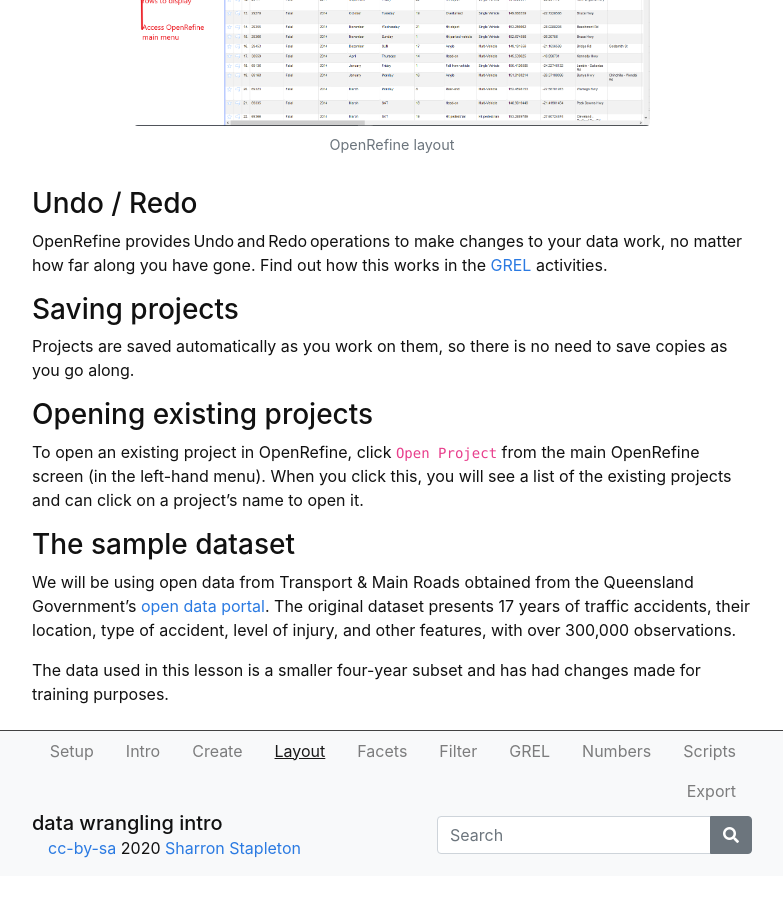
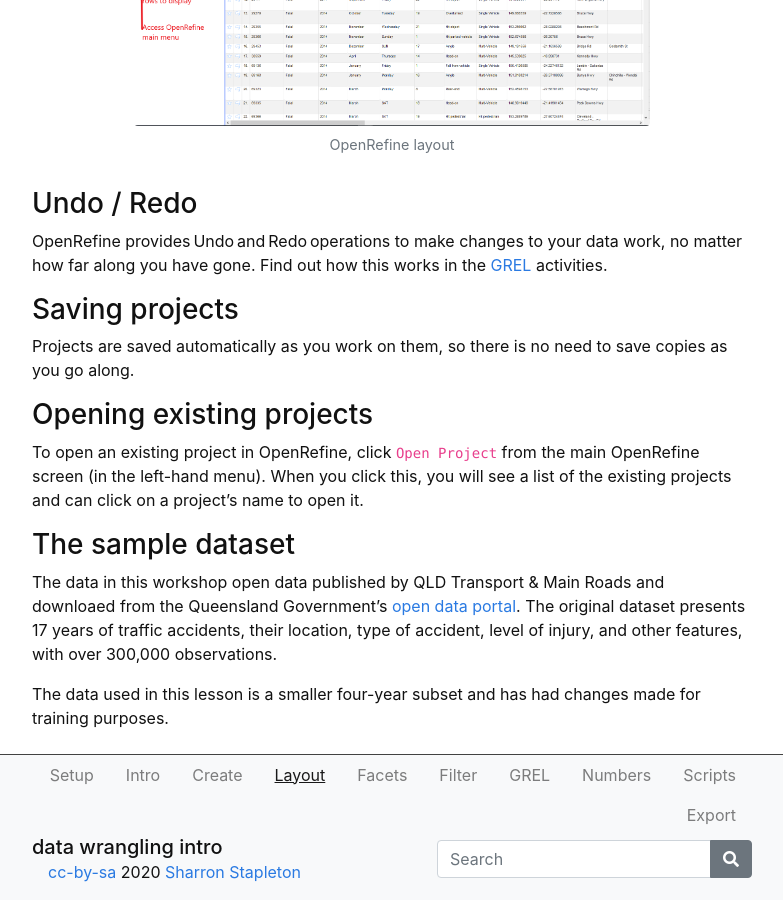
Before and after one commit to GULibrarySandbox/intro-data-wrangle, a Jekyll site: the page built from content/3-lesson.md, in a window 1280 px wide and 900 px high, scrolled down 1002 px. Shown: the whole window, without its empty margins (248-1031 px from the left). Built offline with Jekyll 4.4.1, drawn with Linux system fonts in a browser that asks for light colours; before the commit the page ends 1878 px from its top, so only the background shows below that.

Commit message:
Update 3-lesson.md

```diff
--- a/content/3-lesson.md
+++ b/content/3-lesson.md
@@ -46,7 +46,7 @@ When you click this, you will see a list of the existing projects and can click
 
 ### The sample dataset
 
-We will be using open data from Transport & Main Roads obtained from the Queensland Government's [open
+The data in this workshop open data published by QLD Transport & Main Roads and downloaed from the Queensland Government's [open
 data portal](https://data.qld.gov.au). The original dataset presents 17 years of traffic accidents, their location,
 type of accident, level of injury, and other features, with over 300,000 observations.
 
```
